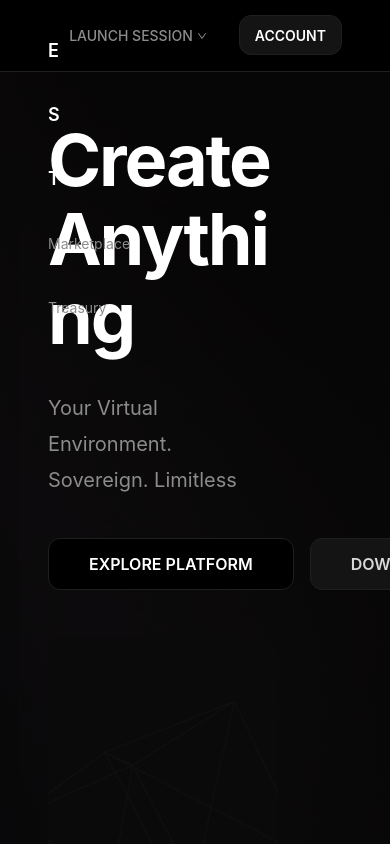
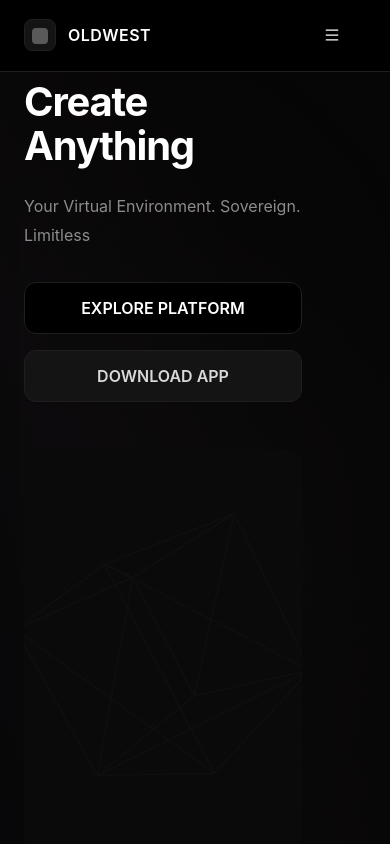
Before and after one commit to oldwestsolutions/oldoldwest, a Next.js app: page / in a window 390 px wide. Shown: the top 844 px of the page. Built offline with nearby package versions, Linux system fonts and the light colour scheme.

Commit message:
Make entire site mobile-friendly and optimized: responsive header with mobile menu, responsive padding and font sizes, touch-friendly buttons, mobile-optimized treasury and marketplace pages

```diff
--- a/src/app/layout.tsx
+++ b/src/app/layout.tsx
@@ -7,6 +7,11 @@ import './globals.css'
 export const metadata: Metadata = {
   title: 'OldWest',
   description: 'OldWest.net is a VM-based social platform where creators earn merit through real work. Music, design, coding, finance, and collaboration.',
+  viewport: {
+    width: 'device-width',
+    initialScale: 1,
+    maximumScale: 5,
+  },
   keywords: [
     'virtual machine platform',
     'creator infrastructure',
--- a/src/app/marketplace/page.tsx
+++ b/src/app/marketplace/page.tsx
@@ -3,7 +3,6 @@
 import { Layout, Typography, Row, Col, Card, Input, Button, Space, Tag, Avatar, Rate, Divider } from 'antd'
 import Link from 'next/link'
 import { SearchOutlined, StarFilled, FireOutlined, ClockCircleOutlined } from '@ant-design/icons'
-import { useState, useEffect } from 'react'
 
 const { Header, Content } = Layout
 const { Title, Text, Paragraph } = Typography
@@ -87,6 +86,16 @@ export default function Marketplace() {
   const [isHeaderVisible, setIsHeaderVisible] = useState(true)
   const [lastScrollY, setLastScrollY] = useState(0)
   const [searchQuery, setSearchQuery] = useState('')
+  const [isMobile, setIsMobile] = useState(false)
+
+  useEffect(() => {
+    const checkMobile = () => {
+      setIsMobile(window.innerWidth < 768)
+    }
+    checkMobile()
+    window.addEventListener('resize', checkMobile)
+    return () => window.removeEventListener('resize', checkMobile)
+  }, [])
 
   useEffect(() => {
     const handleScroll = () => {
@@ -112,7 +121,7 @@ export default function Marketplace() {
       <Header style={{
         background: '#000000',
         borderBottom: '1px solid #1f1f1f',
-        padding: '0 48px',
+        padding: isMobile ? '0 24px' : '0 48px',
         display: 'flex',
         alignItems: 'center',
         justifyContent: 'space-between',
@@ -140,12 +149,12 @@ export default function Marketplace() {
         {/* Hero Section */}
         <div style={{
           background: 'linear-gradient(135deg, #0a0a0a 0%, #141414 100%)',
-          padding: '80px 48px',
+          padding: isMobile ? '60px 24px' : '80px 48px',
           borderBottom: '1px solid #1f1f1f'
         }}>
           <Row justify="center">
             <Col xs={24} lg={18}>
-              <Title level={1} style={{ color: '#ffffff', marginBottom: 16, fontSize: 56, fontWeight: 700, textAlign: 'center' }}>
+              <Title level={1} style={{ color: '#ffffff', marginBottom: 16, fontSize: isMobile ? 32 : 56, fontWeight: 700, textAlign: 'center' }}>
                 Marketplace
               </Title>
               <Paragraph style={{ color: '#8c8c8c', fontSize: 20, textAlign: 'center', marginBottom: 40 }}>
@@ -171,12 +180,12 @@ export default function Marketplace() {
         </div>
 
         {/* Featured Services */}
-        <div style={{ padding: '60px 48px', background: '#000000' }}>
+        <div style={{ padding: isMobile ? '40px 24px' : '60px 48px', background: '#000000' }}>
           <Row gutter={[24, 24]}>
             <Col xs={24}>
               <div style={{ display: 'flex', alignItems: 'center', gap: 12, marginBottom: 32 }}>
                 <FireOutlined style={{ fontSize: 24, color: '#ff4d4f' }} />
-                <Title level={2} style={{ color: '#ffffff', margin: 0, fontSize: 32, fontWeight: 600 }}>
+                <Title level={2} style={{ color: '#ffffff', margin: 0, fontSize: isMobile ? 24 : 32, fontWeight: 600 }}>
                   Featured Services
                 </Title>
               </div>
@@ -265,8 +274,8 @@ export default function Marketplace() {
         </div>
 
         {/* All Services */}
-        <div style={{ padding: '60px 48px', background: '#0a0a0a', borderTop: '1px solid #1f1f1f' }}>
-          <Title level={2} style={{ color: '#ffffff', marginBottom: 32, fontSize: 32, fontWeight: 600 }}>
+        <div style={{ padding: isMobile ? '40px 24px' : '60px 48px', background: '#0a0a0a', borderTop: '1px solid #1f1f1f' }}>
+          <Title level={2} style={{ color: '#ffffff', marginBottom: 32, fontSize: isMobile ? 24 : 32, fontWeight: 600 }}>
             All Services
           </Title>
           <Row gutter={[24, 24]}>
--- a/src/app/page.tsx
+++ b/src/app/page.tsx
@@ -2,7 +2,7 @@
 
 import Link from 'next/link'
 import { Layout, Row, Col, Card, Typography, Divider, Button, Progress, Space, Dropdown, List } from 'antd'
-import { AppstoreOutlined, DatabaseOutlined, ClockCircleOutlined, CheckCircleOutlined, SafetyOutlined, FileTextOutlined, ApiOutlined, GlobalOutlined, InfoCircleOutlined, QuestionCircleOutlined, BookOutlined, CodeOutlined, TrophyOutlined, CheckCircleFilled, FileProtectOutlined, DownOutlined, GiftOutlined, RocketOutlined, PhoneOutlined, WalletOutlined, TeamOutlined, FireOutlined, ThunderboltOutlined, StarOutlined, ArrowRightOutlined, ArrowDownOutlined } from '@ant-design/icons'
+import { AppstoreOutlined, DatabaseOutlined, ClockCircleOutlined, CheckCircleOutlined, SafetyOutlined, FileTextOutlined, ApiOutlined, GlobalOutlined, InfoCircleOutlined, QuestionCircleOutlined, BookOutlined, CodeOutlined, TrophyOutlined, CheckCircleFilled, FileProtectOutlined, DownOutlined, GiftOutlined, RocketOutlined, PhoneOutlined, WalletOutlined, TeamOutlined, FireOutlined, ThunderboltOutlined, StarOutlined, ArrowRightOutlined, ArrowDownOutlined, MenuOutlined, CloseOutlined } from '@ant-design/icons'
 import dynamic from 'next/dynamic'
 import { useState, useEffect } from 'react'
 import type { MenuProps } from 'antd'
@@ -17,6 +17,17 @@ const { Title, Paragraph, Text } = Typography
 export default function Home() {
   const [isHeaderVisible, setIsHeaderVisible] = useState(true)
   const [lastScrollY, setLastScrollY] = useState(0)
+  const [mobileMenuOpen, setMobileMenuOpen] = useState(false)
+  const [isMobile, setIsMobile] = useState(false)
+
+  useEffect(() => {
+    const checkMobile = () => {
+      setIsMobile(window.innerWidth < 768)
+    }
+    checkMobile()
+    window.addEventListener('resize', checkMobile)
+    return () => window.removeEventListener('resize', checkMobile)
+  }, [])
 
   useEffect(() => {
     const handleScroll = () => {
@@ -51,7 +62,7 @@ export default function Home() {
       <Header style={{
         background: '#000000',
         borderBottom: '1px solid #1f1f1f',
-        padding: '0 48px',
+        padding: '0 24px',
         display: 'flex',
         alignItems: 'center',
         justifyContent: 'space-between',
@@ -63,8 +74,8 @@ export default function Home() {
         zIndex: 1000,
         transition: 'top 0.3s ease-in-out'
       }}>
-        <Row align="middle" gutter={24}>
-          <Col>
+        <Row align="middle" gutter={[12, 0]} style={{ width: '100%', flexWrap: 'nowrap' }}>
+          <Col flex="none">
             <div style={{
               width: 32,
               height: 32,
@@ -78,33 +89,30 @@ export default function Home() {
               <div style={{ width: 16, height: 16, background: '#595959', borderRadius: 4 }}></div>
             </div>
           </Col>
-          <Col>
+          <Col flex="none">
             <Link href="/" style={{ textDecoration: 'none' }}>
-              <Text strong style={{ fontSize: 18, color: '#ffffff', letterSpacing: '0.5px' }}>OLDWEST</Text>
+              <Text strong style={{ fontSize: 16, color: '#ffffff', letterSpacing: '0.5px' }}>OLDWEST</Text>
             </Link>
           </Col>
-          <Col>
+          <Col flex="auto" style={{ display: 'flex', justifyContent: 'flex-end' }}>
+            {/* Desktop Navigation */}
+            <Space size="middle" style={{ display: isMobile ? 'none' : 'flex' }}>
               <Link href="/marketplace" style={{ color: '#8c8c8c', fontSize: 14, textDecoration: 'none', transition: 'color 0.3s' }}
                 onMouseEnter={(e) => e.currentTarget.style.color = '#ffffff'}
                 onMouseLeave={(e) => e.currentTarget.style.color = '#8c8c8c'}
               >
                 Marketplace
               </Link>
-          </Col>
-          <Col>
               <Link href="/treasury" style={{ color: '#8c8c8c', fontSize: 14, textDecoration: 'none', transition: 'color 0.3s' }}
                 onMouseEnter={(e) => e.currentTarget.style.color = '#ffffff'}
                 onMouseLeave={(e) => e.currentTarget.style.color = '#8c8c8c'}
               >
                 Treasury
               </Link>
-          </Col>
-        </Row>
-        <Space size="middle">
               <Dropdown menu={{ items: launchMenuItems }} placement="bottomLeft">
                 <Button
                   type="text"
-              style={{ color: '#8c8c8c', borderRadius: 12, display: 'flex', alignItems: 'center', gap: 4 }}
+                  style={{ color: '#8c8c8c', borderRadius: 12, display: 'flex', alignItems: 'center', gap: 4, minHeight: 44 }}
                 >
                   LAUNCH SESSION
                   <DownOutlined style={{ fontSize: 10 }} />
@@ -118,13 +126,83 @@ export default function Home() {
                   color: '#ffffff',
                   borderRadius: 12,
                   fontWeight: 600,
-              boxShadow: 'none'
+                  boxShadow: 'none',
+                  minHeight: 44
                 }}
                 href="/account"
               >
                 ACCOUNT
               </Button>
             </Space>
+            {/* Mobile Menu Button */}
+            <Button
+              type="text"
+              icon={mobileMenuOpen ? <CloseOutlined /> : <MenuOutlined />}
+              onClick={() => setMobileMenuOpen(!mobileMenuOpen)}
+              style={{
+                color: '#ffffff',
+                display: isMobile ? 'flex' : 'none',
+                alignItems: 'center',
+                justifyContent: 'center',
+                minWidth: 44,
+                minHeight: 44
+              }}
+            />
+          </Col>
+        </Row>
+        {/* Mobile Menu */}
+        {mobileMenuOpen && isMobile && (
+          <div style={{
+            position: 'absolute',
+            top: '72px',
+            left: 0,
+            right: 0,
+            background: '#000000',
+            borderBottom: '1px solid #1f1f1f',
+            padding: '24px',
+            zIndex: 999
+          }}>
+            <Space direction="vertical" size="large" style={{ width: '100%' }}>
+              <Link href="/marketplace" style={{ color: '#8c8c8c', fontSize: 16, textDecoration: 'none', display: 'block', padding: '12px 0' }}
+                onClick={() => setMobileMenuOpen(false)}
+              >
+                Marketplace
+              </Link>
+              <Link href="/treasury" style={{ color: '#8c8c8c', fontSize: 16, textDecoration: 'none', display: 'block', padding: '12px 0' }}
+                onClick={() => setMobileMenuOpen(false)}
+              >
+                Treasury
+              </Link>
+              <Dropdown menu={{ items: launchMenuItems }} placement="bottomLeft" trigger={['click']}>
+                <Button
+                  type="text"
+                  block
+                  style={{ color: '#8c8c8c', borderRadius: 12, display: 'flex', alignItems: 'center', justifyContent: 'space-between', minHeight: 44, textAlign: 'left' }}
+                >
+                  LAUNCH SESSION
+                  <DownOutlined style={{ fontSize: 10 }} />
+                </Button>
+              </Dropdown>
+              <Button
+                type="primary"
+                block
+                style={{
+                  background: '#141414',
+                  borderColor: '#1f1f1f',
+                  color: '#ffffff',
+                  borderRadius: 12,
+                  fontWeight: 600,
+                  boxShadow: 'none',
+                  minHeight: 44
+                }}
+                href="/account"
+                onClick={() => setMobileMenuOpen(false)}
+              >
+                ACCOUNT
+              </Button>
+            </Space>
+          </div>
+        )}
       </Header>
 
       <Content style={{ marginTop: isHeaderVisible ? 0 : 0 }}>
@@ -132,7 +210,7 @@ export default function Home() {
         <section style={{
           minHeight: '100vh',
           borderBottom: '1px solid #1f1f1f',
-          padding: '120px 48px',
+          padding: '80px 24px',
           display: 'flex',
           alignItems: 'center',
           position: 'relative',
@@ -156,23 +234,24 @@ export default function Home() {
                 <Title
                   level={1}
                   style={{
-                    fontSize: 72,
+                    fontSize: isMobile ? 40 : 72,
                     fontWeight: 700,
                     color: '#ffffff',
-                    marginBottom: 32,
+                    marginBottom: 24,
                     lineHeight: 1.1,
                     letterSpacing: '-0.03em'
                   }}
                 >
                   Create Anything
                 </Title>
-                <Paragraph style={{ fontSize: 20, color: '#8c8c8c', lineHeight: 1.8, marginBottom: 40 }}>
+                <Paragraph style={{ fontSize: isMobile ? 16 : 20, color: '#8c8c8c', lineHeight: 1.8, marginBottom: 32 }}>
                   Your Virtual Environment. Sovereign. Limitless
                 </Paragraph>
-                <Space size="middle">
+                <Space size="middle" direction={isMobile ? 'vertical' : 'horizontal'} style={{ width: isMobile ? '100%' : 'auto' }}>
                   <Button
                     type="primary"
                     size="large"
+                    block={isMobile}
                     style={{
                       background: '#000000',
                       borderColor: '#1f1f1f',
@@ -180,9 +259,10 @@ export default function Home() {
                       borderRadius: 12,
                       fontWeight: 600,
                       height: 52,
-                      paddingLeft: 40,
-                      paddingRight: 40,
-                      boxShadow: 'none'
+                      paddingLeft: isMobile ? 24 : 40,
+                      paddingRight: isMobile ? 24 : 40,
+                      boxShadow: 'none',
+                      minHeight: 44
                     }}
                     href="/explore-platform"
                   >
@@ -190,6 +270,7 @@ export default function Home() {
                   </Button>
                   <Button
                     size="large"
+                    block={isMobile}
                     style={{
                       background: '#141414',
                       borderColor: '#1f1f1f',
@@ -197,8 +278,9 @@ export default function Home() {
                       borderRadius: 12,
                       fontWeight: 600,
                       height: 52,
-                      paddingLeft: 40,
-                      paddingRight: 40
+                      paddingLeft: isMobile ? 24 : 40,
+                      paddingRight: isMobile ? 24 : 40,
+                      minHeight: 44
                     }}
                     href="/download-app"
                   >
@@ -218,7 +300,7 @@ export default function Home() {
           minHeight: '100vh',
           borderBottom: '1px solid #1f1f1f',
           background: '#0a0a0a',
-          padding: '120px 48px',
+          padding: isMobile ? '60px 24px' : '120px 48px',
           display: 'flex',
           alignItems: 'center'
         }}>
@@ -231,7 +313,7 @@ export default function Home() {
                 <Divider style={{ margin: '8px 0 0 0', borderColor: '#1f1f1f' }} />
           </div>
 
-              <Title level={2} style={{ color: '#ffffff', marginBottom: 48, fontSize: 40, fontWeight: 600, textAlign: 'center' }}>
+              <Title level={2} style={{ color: '#ffffff', marginBottom: isMobile ? 32 : 48, fontSize: isMobile ? 28 : 40, fontWeight: 600, textAlign: 'center' }}>
                 Services Offered Through Virtual Machine Environment
               </Title>
 
@@ -381,7 +463,7 @@ export default function Home() {
         <section style={{
           minHeight: '100vh',
           borderBottom: '1px solid #1f1f1f',
-          padding: '120px 48px',
+          padding: isMobile ? '60px 24px' : '120px 48px',
           display: 'flex',
           alignItems: 'center'
         }}>
@@ -533,7 +615,7 @@ export default function Home() {
           minHeight: '100vh',
           borderBottom: '1px solid #1f1f1f',
           background: '#0a0a0a',
-          padding: '120px 48px',
+          padding: isMobile ? '60px 24px' : '120px 48px',
           display: 'flex',
           alignItems: 'center'
         }}>
@@ -621,7 +703,7 @@ export default function Home() {
         <section style={{
           minHeight: '100vh',
           background: '#000000',
-          padding: '120px 48px',
+          padding: isMobile ? '60px 24px' : '120px 48px',
           display: 'flex',
           alignItems: 'center'
         }}>
@@ -695,7 +777,7 @@ export default function Home() {
       <Footer style={{
         background: '#000000',
         borderTop: '1px solid #1f1f1f',
-        padding: '80px 48px 40px 48px'
+        padding: isMobile ? '40px 24px 20px 24px' : '80px 48px 40px 48px'
       }}>
         <Row gutter={[48, 48]}>
           <Col xs={24} sm={12} md={6}>
--- a/src/app/treasury/page.tsx
+++ b/src/app/treasury/page.tsx
@@ -23,6 +23,16 @@ const coinPackages = [
 export default function Treasury() {
   const [isHeaderVisible, setIsHeaderVisible] = useState(true)
   const [lastScrollY, setLastScrollY] = useState(0)
+  const [isMobile, setIsMobile] = useState(false)
+
+  useEffect(() => {
+    const checkMobile = () => {
+      setIsMobile(window.innerWidth < 768)
+    }
+    checkMobile()
+    window.addEventListener('resize', checkMobile)
+    return () => window.removeEventListener('resize', checkMobile)
+  }, [])
 
   useEffect(() => {
     const handleScroll = () => {
@@ -43,7 +53,7 @@ export default function Treasury() {
       <Header style={{
         background: '#000000',
         borderBottom: '1px solid #1f1f1f',
-        padding: '0 48px',
+        padding: isMobile ? '0 24px' : '0 48px',
         display: 'flex',
         alignItems: 'center',
         justifyContent: 'space-between',
@@ -67,20 +77,20 @@ export default function Treasury() {
         </Row>
       </Header>
 
-      <Content style={{ paddingTop: isHeaderVisible ? 80 : 40 }}>
+      <Content style={{ paddingTop: isHeaderVisible ? (isMobile ? 80 : 80) : 40 }}>
         {/* Hero and Buy Coins Side by Side */}
         <div style={{
           background: 'linear-gradient(135deg, #0a0a0a 0%, #141414 100%)',
-          padding: '40px 48px',
+          padding: isMobile ? '40px 24px' : '40px 48px',
           borderBottom: '1px solid #1f1f1f'
         }}>
           <Row gutter={[64, 48]} align="middle">
             {/* Left: Hero Section */}
             <Col xs={24} lg={12}>
-              <Title level={1} style={{ color: '#ffffff', marginBottom: 16, fontSize: 48, fontWeight: 700 }}>
+              <Title level={1} style={{ color: '#ffffff', marginBottom: 16, fontSize: isMobile ? 32 : 48, fontWeight: 700 }}>
                 Treasury
               </Title>
-              <Text style={{ color: '#8c8c8c', fontSize: 18, display: 'block', marginBottom: 32 }}>
+              <Text style={{ color: '#8c8c8c', fontSize: isMobile ? 14 : 18, display: 'block', marginBottom: 32 }}>
                 Buy coins to power your virtual environment
               </Text>
               <div style={{ maxWidth: '500px' }}>
@@ -91,18 +101,18 @@ export default function Treasury() {
             {/* Right: Buy Coins Section */}
             <Col xs={24} lg={12}>
               <div style={{ marginBottom: 20 }}>
-                <Title level={2} style={{ color: '#ffffff', marginBottom: 8, fontSize: 24, fontWeight: 700 }}>
+                <Title level={2} style={{ color: '#ffffff', marginBottom: 8, fontSize: isMobile ? 20 : 24, fontWeight: 700 }}>
                   Buy Coins
                 </Title>
-                <Text style={{ color: '#8c8c8c', fontSize: 12 }}>
+                <Text style={{ color: '#8c8c8c', fontSize: isMobile ? 11 : 12 }}>
                   Choose a package to add coins to your wallet
                 </Text>
               </div>
 
               <div style={{
                 display: 'grid',
-                gridTemplateColumns: 'repeat(auto-fit, minmax(140px, 1fr))',
-                gap: '12px'
+                gridTemplateColumns: isMobile ? 'repeat(auto-fit, minmax(120px, 1fr))' : 'repeat(auto-fit, minmax(140px, 1fr))',
+                gap: isMobile ? '8px' : '12px'
               }}>
             {coinPackages.map((pkg) => (
               <Card
@@ -209,10 +219,11 @@ export default function Treasury() {
                     color: '#ffffff',
                     borderRadius: 6,
                     marginTop: 8,
-                    height: 32,
-                    fontSize: 12,
+                    height: isMobile ? 36 : 40,
+                    fontSize: isMobile ? 11 : 12,
                     fontWeight: 600,
-                    boxShadow: '0 2px 8px rgba(140, 140, 140, 0.2)'
+                    boxShadow: '0 2px 8px rgba(140, 140, 140, 0.2)',
+                    minHeight: 44
                   }}
                 >
                   Buy Now
```
Lines whose indentation alone changed are shown as unchanged.
